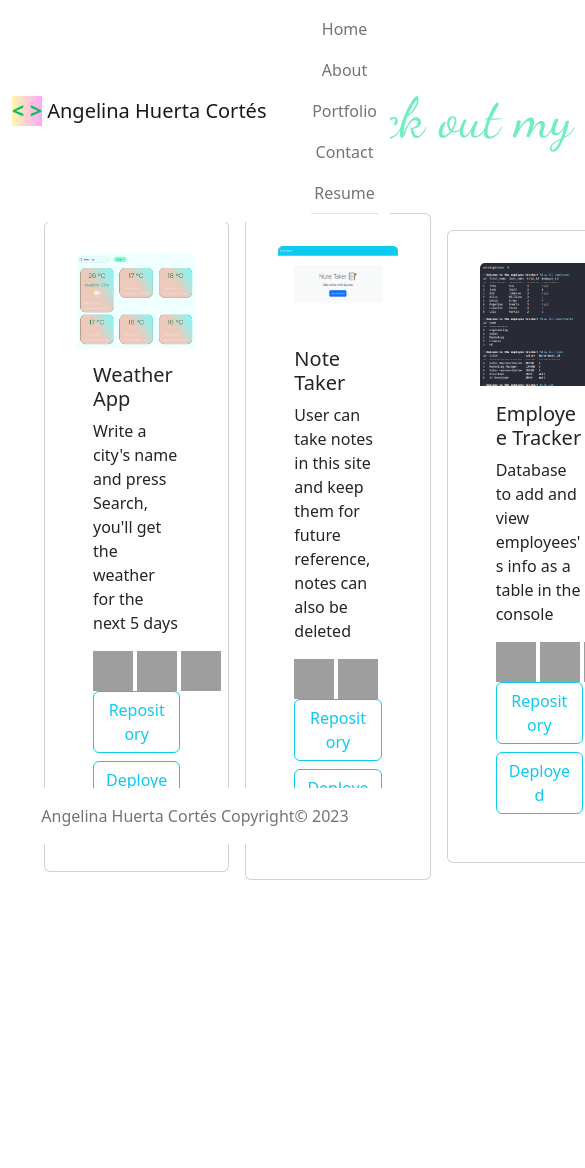
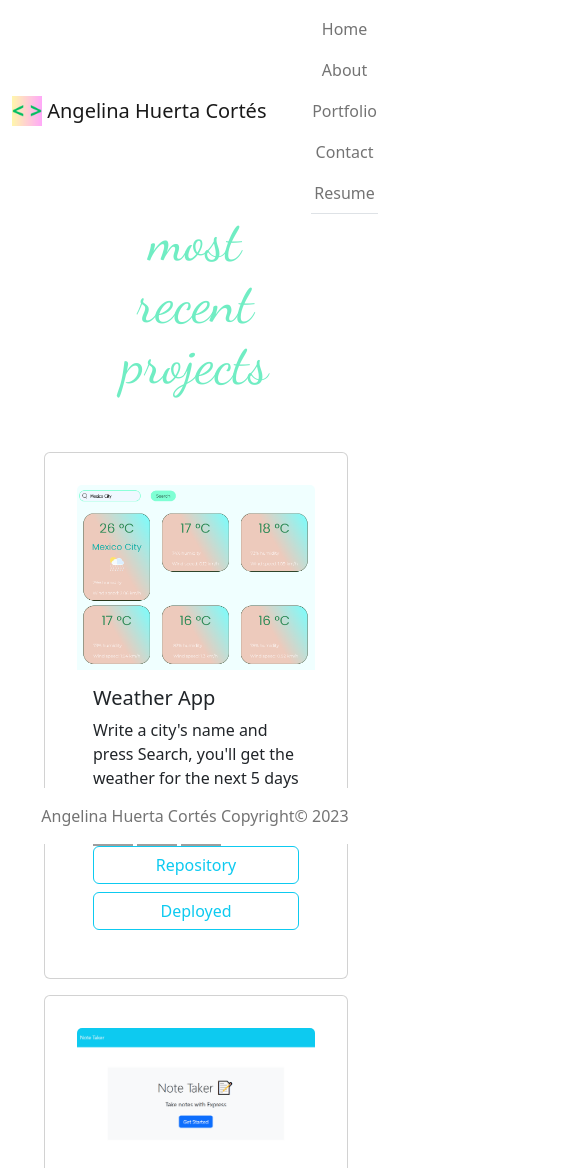
Before and after one commit to TenshiAngelina/portfolio, a React (Vite) app: page /portfolio in a window 390 px wide. Shown: the top 1168 px of the page, 585 px wide, since content can reach past the window. Before the commit the page ends 919 px from the top, so only its background shows below. Built offline with nearby package versions, Linux system fonts and the light colour scheme; grey boxes are pictures that could not be loaded.

Commit message:
Make portfolio page responsive using grid

```diff
--- a/src/index.css
+++ b/src/index.css
@@ -94,3 +94,10 @@ li {
   line-height: 0.2;
   text-align: center;
 }
+
+.project-col {
+  width: 100%;
+  display: grid;
+  grid-template-columns: repeat(auto-fit, minmax(250px, 1fr));
+  gap: 1rem;
+}
--- a/src/pages/Portfolio.jsx
+++ b/src/pages/Portfolio.jsx
@@ -1,10 +1,9 @@
-
 import Project from '../components/Project'
 import database from '../assets/data/data.json';
 import Container from 'react-bootstrap/Container';
-// import Row from 'react-bootstrap/Row';
-// import Col from 'react-bootstrap/Col';
-import Stack from 'react-bootstrap/Stack';
+import Row from 'react-bootstrap/Row';
+import Col from 'react-bootstrap/Col';
+// import Stack from 'react-bootstrap/Stack';
 
 const Portfolio = () => {
   return (
@@ -12,15 +11,19 @@ const Portfolio = () => {
 
       <h2>Check out my most recent projects</h2>
 
-      <Stack direction="horizontal" gap={3}>
+      {/* <Stack direction="horizontal" gap={3}> */}
 
-        {
-          database.pages[0].projects.map((project, i) => (
-            <Project key={i} project={project}/>
-          ))
-        }
+      <Row>
+        <Col className="project-col">
+          {
+            database.pages[0].projects.map((project, i) => (
+              <Project key={i} project={project}/>
+            ))
+          }
+        </Col>
+      </Row>
 
-      </Stack>
+      {/* </Stack> */}
     </Container>
   )
 }
@@ -30,3 +33,5 @@ export default Portfolio
 
 // This is an older function that was used here, left commented for future reference
 // {/* <h2 key={i}>{project.title}</h2> */}
+// Code for responsive cards
+// sm={9} md={6} lg={3} gap={3}
```
